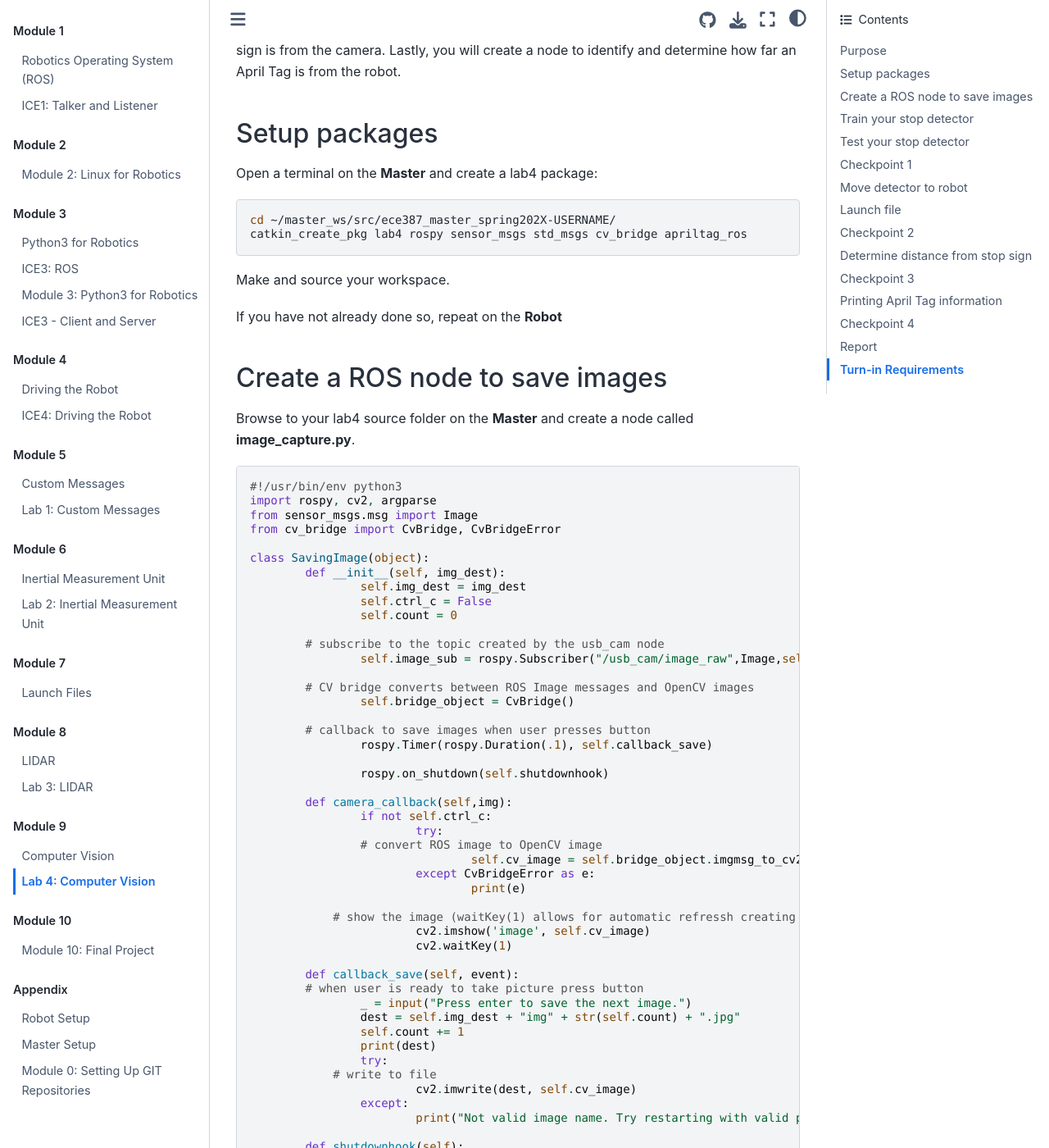
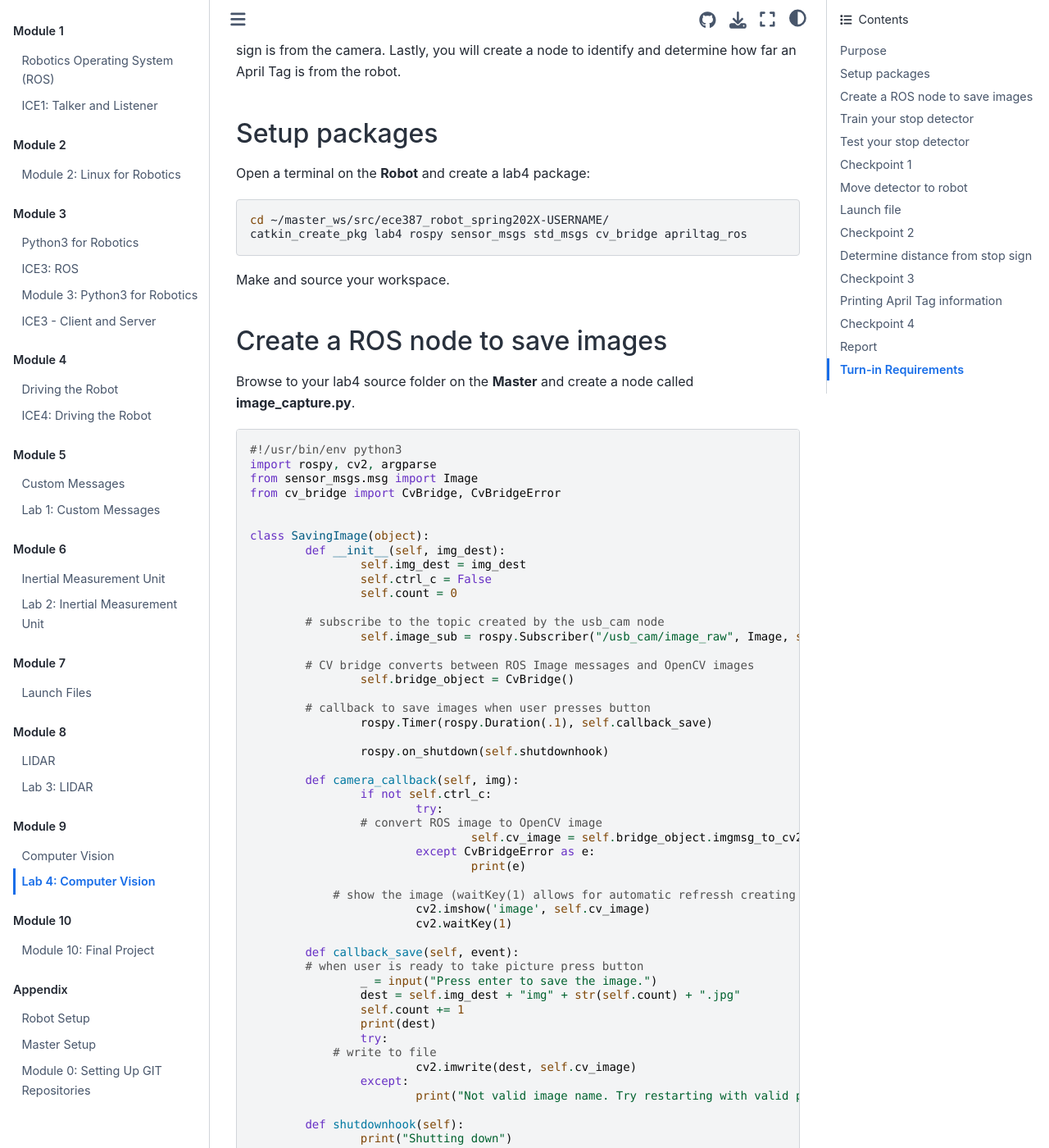
Before and after one commit to stanbaek/ece387_book, a Jupyter Book: the page built from docs/Module9_CV/Lab4_ComputerVision.md, in a window 1280 px wide and 1400 px high, scrolled down 247 px. Shown: the whole window at 82% size. Built offline with Jupyter Book 1.0.4 settings and Sphinx 7.4.7 and the Sphinx Book theme 1.1.4, drawn with Linux system fonts in a browser that asks for light colours; some of the changed text lies outside the part shown.

Commit message:
Updated lab4

````diff
--- a/docs/Module9_CV/Lab4_ComputerVision.md
+++ b/docs/Module9_CV/Lab4_ComputerVision.md
@@ -5,16 +5,15 @@
 This lab will integrate a USB Camera with the Robot. You will use a Python script to take pictures of the stop sign and build a stop sign detector then test it using a live video feed. You will then use the detector and known size of the stop sign to estimate how far the stop sign is from the camera. Lastly, you will create a node to identify and determine how far an April Tag is from the robot.
 
 ## Setup packages
-Open a terminal on the **Master** and create a lab4 package:
+Open a terminal on the **Robot** and create a lab4 package:
 
 ```bash
-cd ~/master_ws/src/ece387_master_spring202X-USERNAME/
+cd ~/master_ws/src/ece387_robot_spring202X-USERNAME/
 catkin_create_pkg lab4 rospy sensor_msgs std_msgs cv_bridge apriltag_ros
 ```
 
 Make and source your workspace.
 
-If you have not already done so, repeat on the **Robot**
 
 ## Create a ROS node to save images
 Browse to your lab4 source folder on the **Master** and create a node called **image_capture.py**.
@@ -25,6 +24,7 @@ import rospy, cv2, argparse
 from sensor_msgs.msg import Image
 from cv_bridge import CvBridge, CvBridgeError
 
+
 class SavingImage(object):
 	def __init__(self, img_dest):
 		self.img_dest = img_dest
@@ -32,7 +32,7 @@ class SavingImage(object):
 		self.count = 0
 
         # subscribe to the topic created by the usb_cam node
-		self.image_sub = rospy.Subscriber("/usb_cam/image_raw",Image,self.camera_callback)
+		self.image_sub = rospy.Subscriber("/usb_cam/image_raw", Image, self.camera_callback)
 
         # CV bridge converts between ROS Image messages and OpenCV images
 		self.bridge_object = CvBridge()
@@ -42,7 +42,7 @@ class SavingImage(object):
 
 		rospy.on_shutdown(self.shutdownhook)
 
-	def camera_callback(self,img):
+	def camera_callback(self, img):
 		if not self.ctrl_c:
 			try:
                 # convert ROS image to OpenCV image
@@ -56,7 +56,7 @@ class SavingImage(object):
 
 	def callback_save(self, event):
         # when user is ready to take picture press button
-		_ = input("Press enter to save the next image.")
+		_ = input("Press enter to save the image.")
 		dest = self.img_dest + "img" + str(self.count) + ".jpg"
 		self.count += 1
 		print(dest)
````
Also changed, not shown: other parts of docs/Module9_CV/Lab4_ComputerVision.md (+3 -3 lines), docs/Module9_CV/computer_vision.md (+2 -1 lines).
